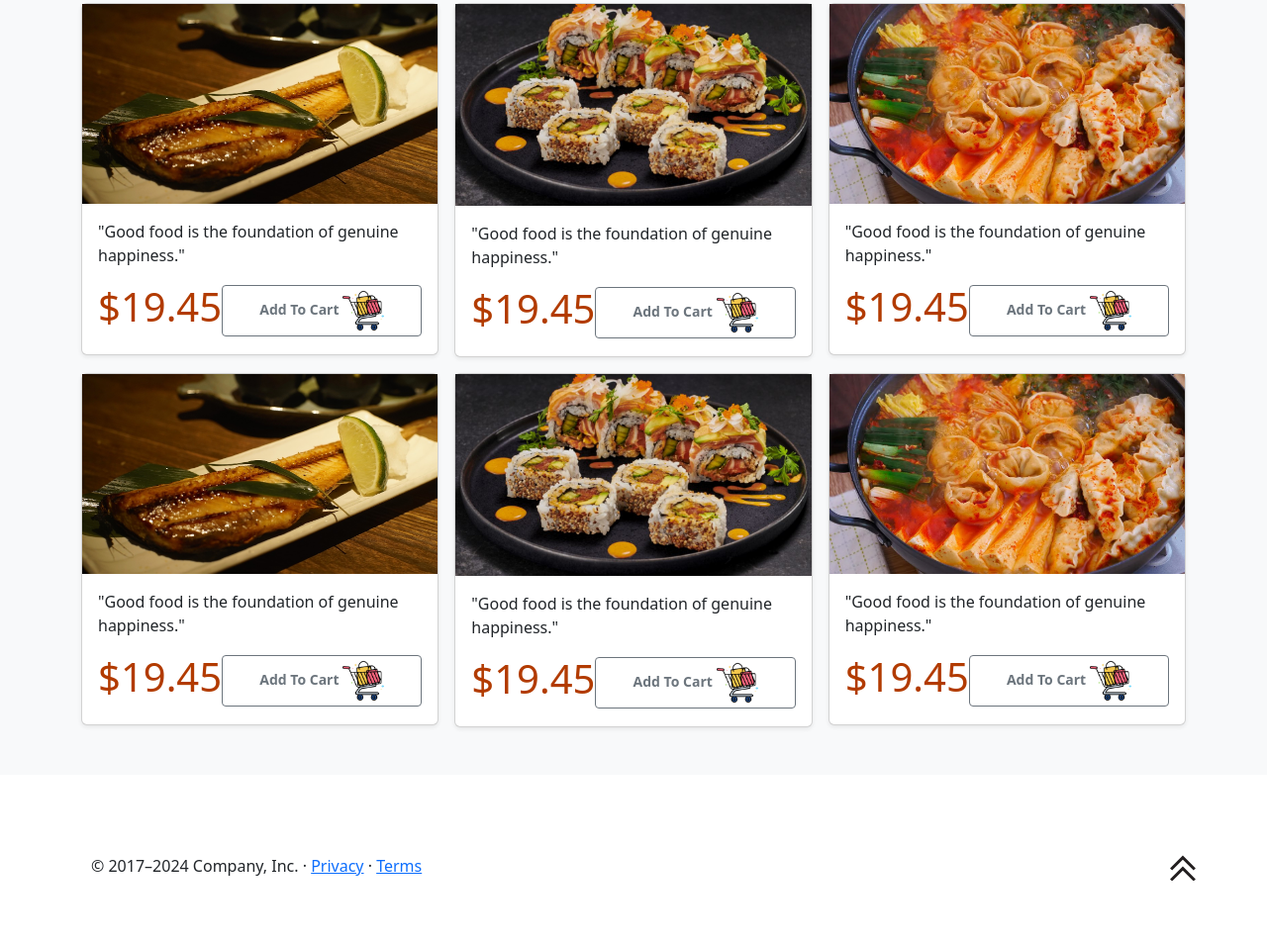
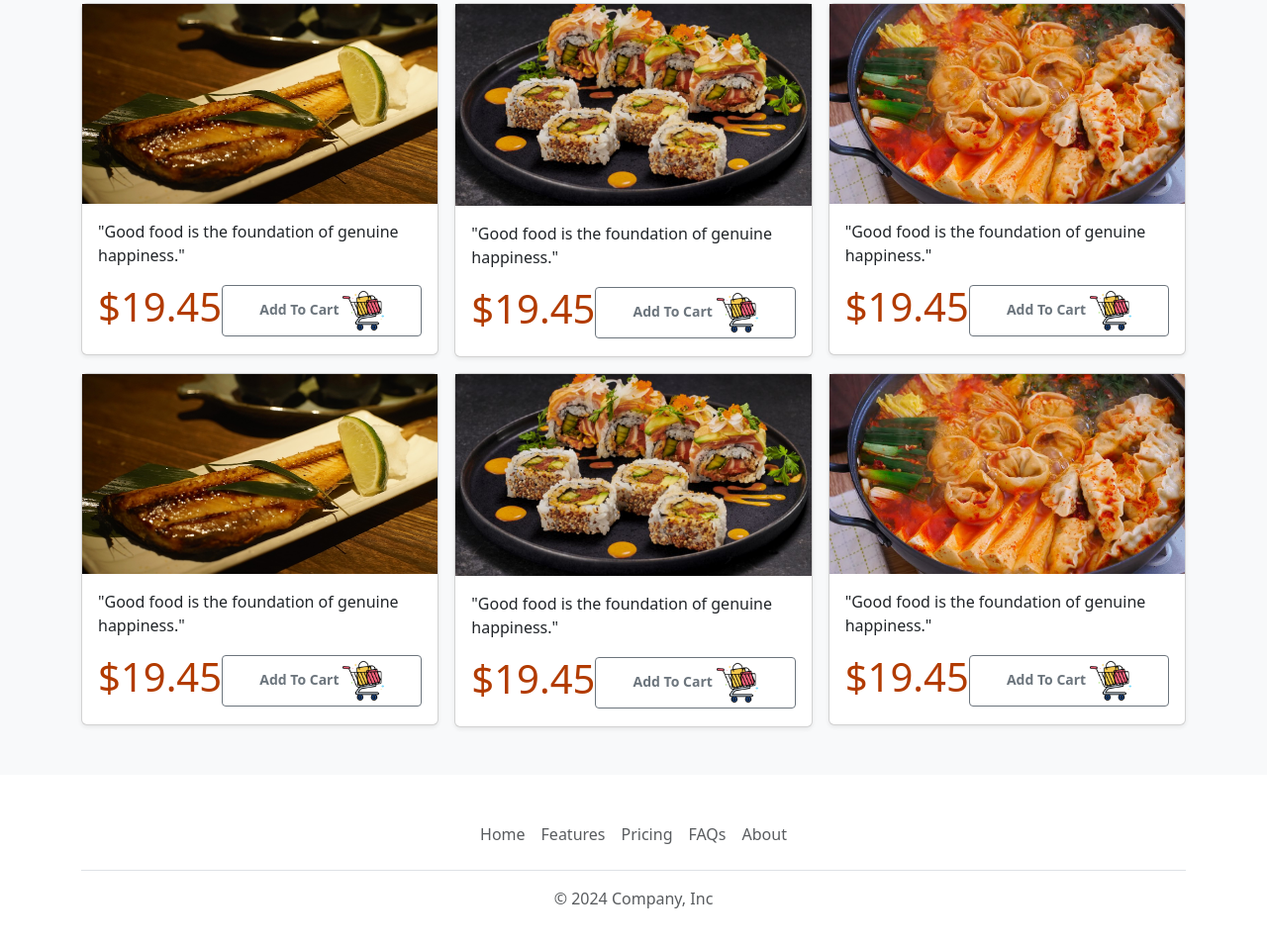
Before and after one commit to flexnidhi/happy-shop, a plain HTML site: page index.html in a window 1280 px wide. Shown: the part 617-1573 px from the top of the page at 99% size. Drawn offline with nearby package versions, Linux system fonts and the light colour scheme.

Commit message:
Update index.html

```diff
--- a/index.html
+++ b/index.html
@@ -238,20 +238,18 @@
 
 
     <!-- starting footer container -->
-    <footer style="margin-top: 5rem;margin-bottom: 1rem; width: 100%;" class="container footer_contain">
-        <div style="    display: flex;
-        flex-direction: row;
-        justify-content: space-between;">
-
-            <div>
-                <p>© 2017–2024 Company, Inc. · <a href="#">Privacy</a> · <a href="#">Terms</a></p>
-            </div>
-            <div>
-                <p class="float-end"><a href="#"><img  src="./img/383150_arrow_double_up_icon.svg" alt=""></a></p>
-            </div>
-        </div>
-
+    <div class="container">
+      <footer class="py-3 my-4">
+        <ul class="nav justify-content-center border-bottom pb-3 mb-3">
+          <li class="nav-item"><a href="#" class="nav-link px-2 text-body-secondary">Home</a></li>
+          <li class="nav-item"><a href="#" class="nav-link px-2 text-body-secondary">Features</a></li>
+          <li class="nav-item"><a href="#" class="nav-link px-2 text-body-secondary">Pricing</a></li>
+          <li class="nav-item"><a href="#" class="nav-link px-2 text-body-secondary">FAQs</a></li>
+          <li class="nav-item"><a href="#" class="nav-link px-2 text-body-secondary">About</a></li>
+        </ul>
+        <p class="text-center text-body-secondary">© 2024 Company, Inc</p>
       </footer>
+    </div>
      <!-- closing footer container -->
     <script src="./cart .js"></script>
     <script
```
